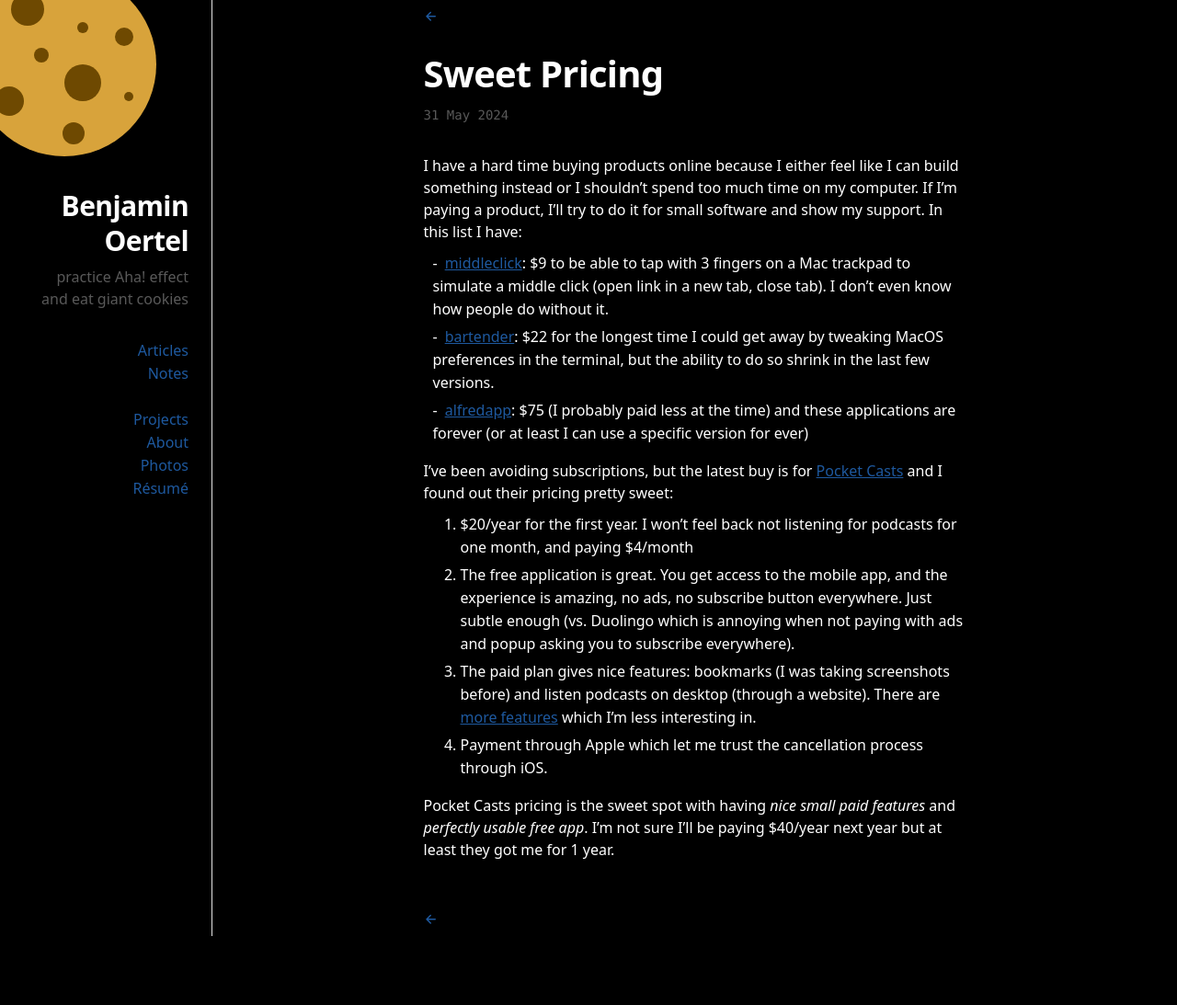
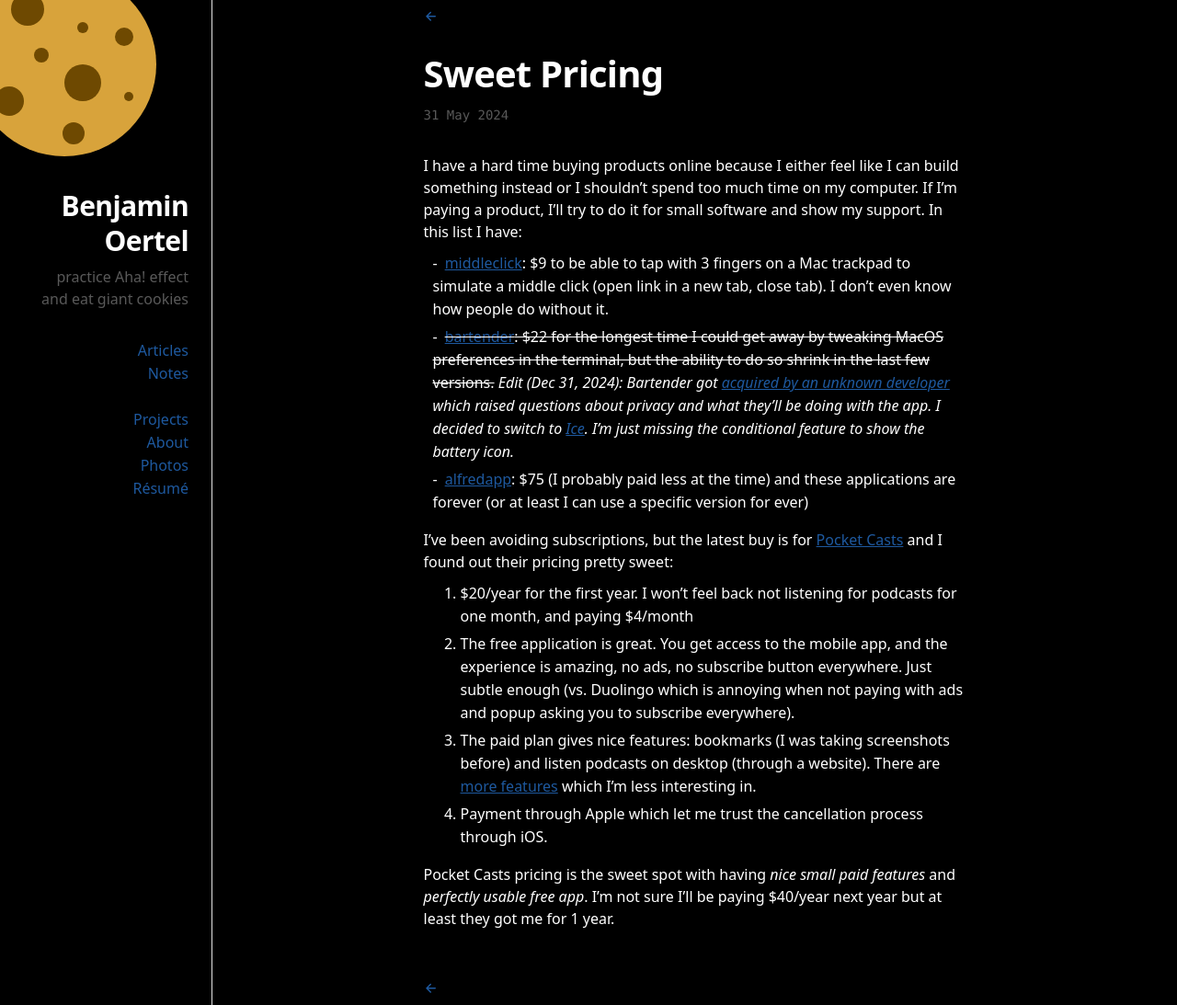
Before and after one commit to boertel/blog, a Jekyll site: the page built from articles/_posts/2024-05-31-sweet-pricing.md, in a window 1280 px wide. Shown: the whole page at 92% size. Built offline with Jekyll 4.4.1, drawn with Linux system fonts in a browser that asks for light colours; before the commit the page ends 1018 px from its top, so only the background shows below that.

Commit message:
edit sweet pricing article to strikethrough bartender

```diff
--- a/articles/_posts/2024-05-31-sweet-pricing.md
+++ b/articles/_posts/2024-05-31-sweet-pricing.md
@@ -6,15 +6,17 @@
 ---
 
 I have a hard time buying products online because I either feel like I can build something instead or I shouldn't spend too much time on my computer. If I'm paying a product, I'll try to do it for small software and show my support. In this list I have:
+
 - [middleclick](https://middleclick.app/): $9 to be able to tap with 3 fingers on a Mac trackpad to simulate a middle click (open link in a new tab, close tab). I don't even know how people do without it.
-- [bartender](https://macbartender.com/): $22  for the longest time I could get away by tweaking MacOS preferences in the terminal, but the ability to do so shrink in the last few versions.
+- ~~[bartender](https://macbartender.com/): $22 for the longest time I could get away by tweaking MacOS preferences in the terminal, but the ability to do so shrink in the last few versions.~~ _Edit (Dec 31, 2024): Bartender got [acquired by an unknown developer](https://www.macrumors.com/2024/06/04/bartender-mac-app-new-owner/) which raised questions about privacy and what they'll be doing with the app. I decided to switch to [Ice](https://github.com/jordanbaird/Ice). I'm just missing the conditional feature to show the battery icon._
 - [alfredapp](https://www.alfredapp.com/): $75 (I probably paid less at the time)
-and these applications are forever (or at least I can use a specific version for ever)
+  and these applications are forever (or at least I can use a specific version for ever)
 
 I've been avoiding subscriptions, but the latest buy is for [Pocket Casts](https://pocketcasts.com/) and I found out their pricing pretty sweet:
+
 1. $20/year for the first year. I won't feel back not listening for podcasts for one month, and paying $4/month
 2. The free application is great. You get access to the mobile app, and the experience is amazing, no ads, no subscribe button everywhere. Just subtle enough (vs. Duolingo which is annoying when not paying with ads and popup asking you to subscribe everywhere).
 3. The paid plan gives nice features: bookmarks (I was taking screenshots before) and listen podcasts on desktop (through a website). There are [more features](https://pocketcasts.com/plans/#plans) which I'm less interesting in.
 4. Payment through Apple which let me trust the cancellation process through iOS.
 
-Pocket Casts pricing is the sweet spot with having _nice small paid features_ and _perfectly usable free app_.  I'm not sure I'll be paying $40/year next year but at least they got me for 1 year.
+Pocket Casts pricing is the sweet spot with having _nice small paid features_ and _perfectly usable free app_. I'm not sure I'll be paying $40/year next year but at least they got me for 1 year.
```
